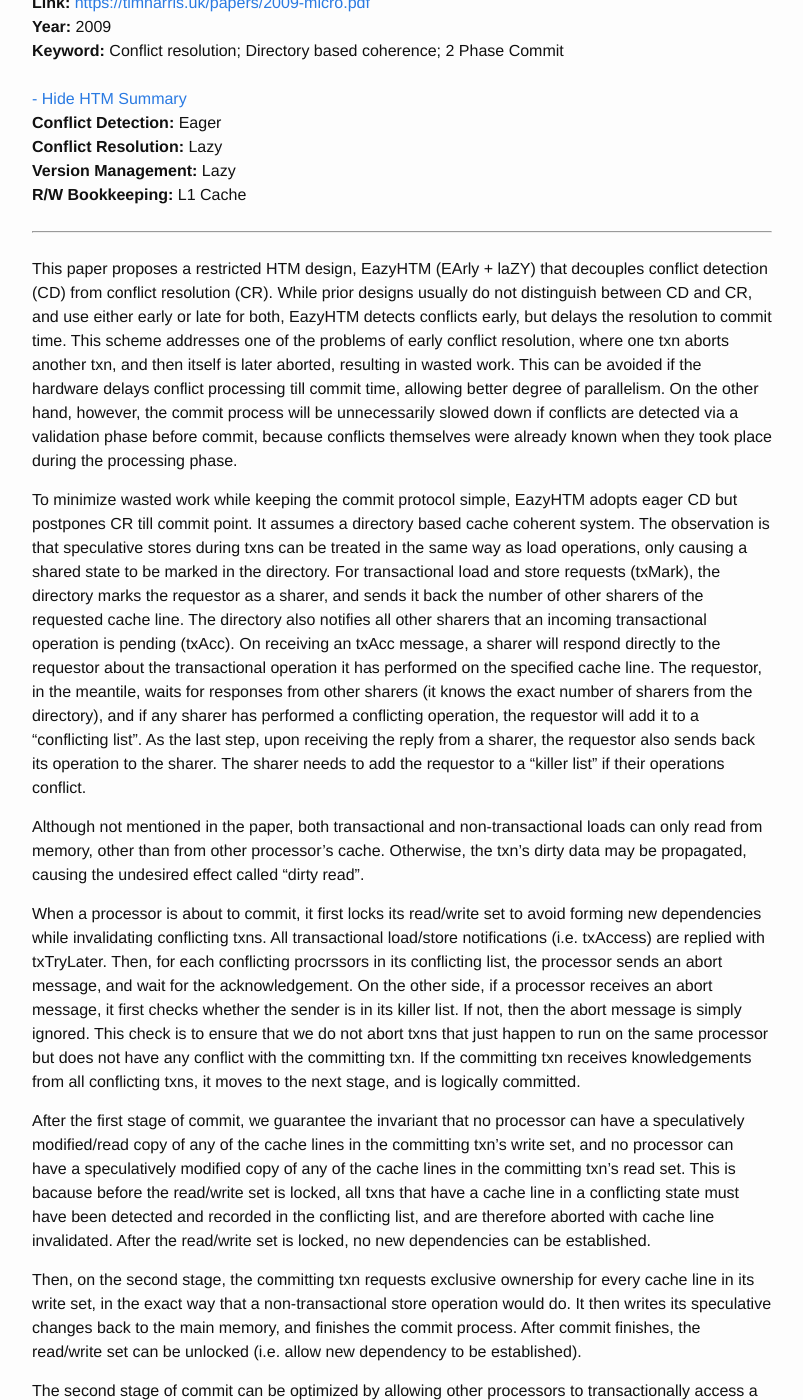
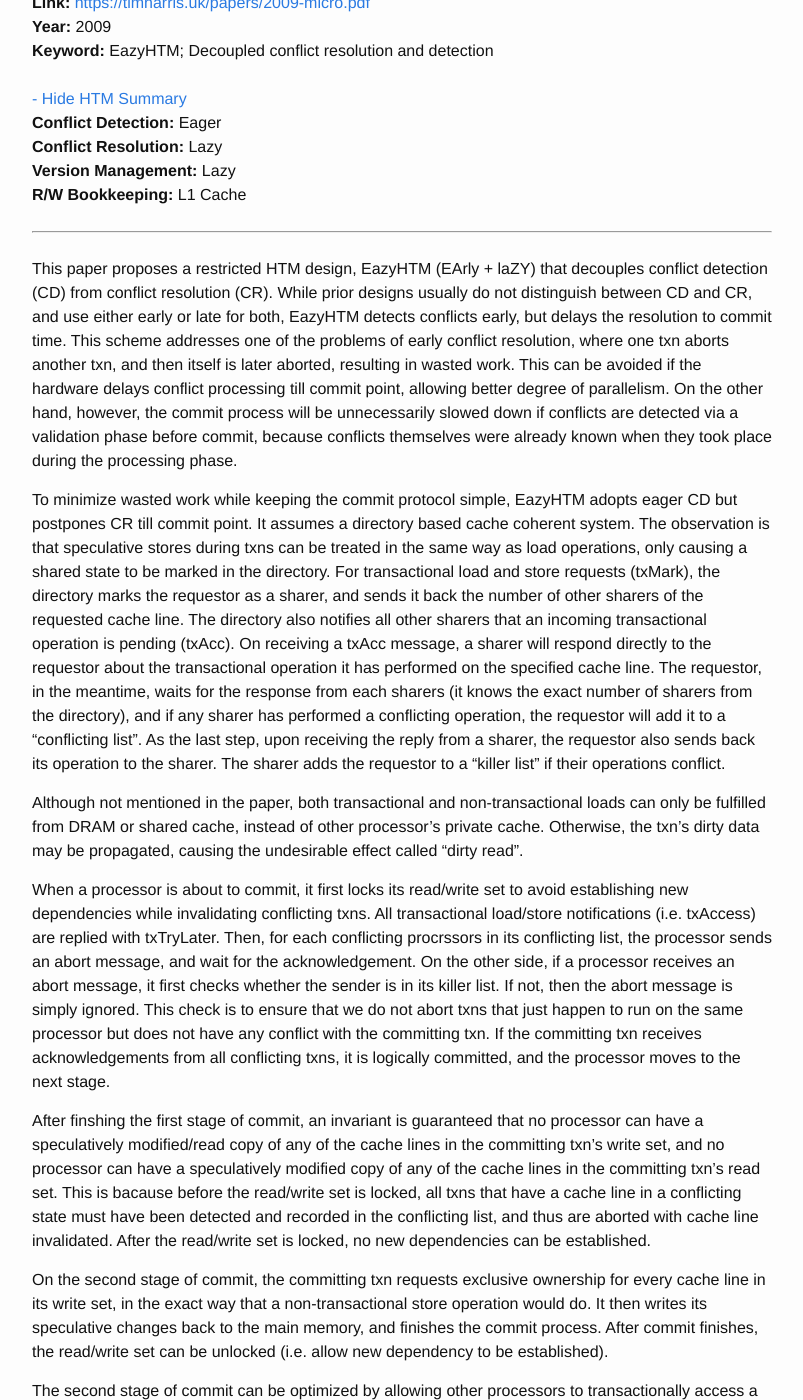
Before and after one commit to wangziqi2013/wangziqi2013.github.io, a Jekyll site: the page built from _posts/2018-03-07-EasyHTM-eager-lazy-htm.markdown, in a window 1280 px wide and 1400 px high, scrolled down 325 px. Shown: the whole window, without its empty margins (238-1041 px from the left). Built offline with Jekyll 4.4.1, drawn with Linux system fonts in a browser that asks for light colours.

Commit message:
Polish EazyHTM

```diff
--- a/_posts/2018-03-07-EasyHTM-eager-lazy-htm.markdown
+++ b/_posts/2018-03-07-EasyHTM-eager-lazy-htm.markdown
@@ -5,7 +5,7 @@ date:   2018-03-07 22:37:00 -0500
 categories: paper
 paper_title: "EazyHTM: Eager-Lazy Hardware Transactional Memory"
 paper_link: https://timharris.uk/papers/2009-micro.pdf
-paper_keyword: Conflict resolution; Directory based coherence; 2 Phase Commit
+paper_keyword: EazyHTM; Decoupled conflict resolution and detection
 paper_year: 2009
 rw_set: L1 Cache
 htm_cd: Eager
@@ -17,7 +17,7 @@ This paper proposes a restricted HTM design, EazyHTM (EArly + laZY) that decoupl
 While prior designs usually do not distinguish between CD and CR, and use either early or late for both, EazyHTM detects conflicts early,
 but delays the resolution to commit time. This scheme addresses one of the problems of early conflict resolution, where
 one txn aborts another txn, and then itself is later aborted, resulting in wasted work. This can be avoided if the hardware
-delays conflict processing till commit time, allowing better degree of parallelism. On the other hand, however, the commit process
+delays conflict processing till commit point, allowing better degree of parallelism. On the other hand, however, the commit process
 will be unnecessarily slowed down if conflicts are detected via a validation phase before commit, because conflicts themselves were
 already known when they took place during the processing phase.
 
@@ -25,31 +25,32 @@ To minimize wasted work while keeping the commit protocol simple, EazyHTM adopts
 a directory based cache coherent system. The observation is that speculative stores during txns can be treated in the same way as load
 operations, only causing a shared state to be marked in the directory. For transactional load and store requests (txMark), the
 directory marks the requestor as a sharer, and sends it back the number of other sharers of the requested cache line.
-The directory also notifies all other sharers that an incoming transactional operation is pending (txAcc). On receiving an txAcc message,
+The directory also notifies all other sharers that an incoming transactional operation is pending (txAcc). On receiving a txAcc message,
 a sharer will respond directly to the requestor about the transactional operation it has performed on the specified cache line. The
-requestor, in the meantile, waits for responses from other sharers (it knows the exact number of sharers from the directory),
+requestor, in the meantime, waits for the response from each sharers (it knows the exact number of sharers from the directory),
 and if any sharer has performed a conflicting operation, the requestor will add it to a "conflicting list".
 As the last step, upon receiving the reply from a sharer, the requestor also sends back its operation to
-the sharer. The sharer needs to add the requestor to a "killer list" if their operations conflict.
+the sharer. The sharer adds the requestor to a "killer list" if their operations conflict.
 
-Although not mentioned in the paper, both transactional and non-transactional loads can only read from memory, other than
-from other processor's cache. Otherwise, the txn's dirty data may be propagated, causing the undesired effect called "dirty read".
+Although not mentioned in the paper, both transactional and non-transactional loads can only be fulfilled from DRAM or shared cache,
+instead of other processor's private cache. Otherwise, the txn's dirty data may be propagated, causing the undesirable effect called
+"dirty read".
 
-When a processor is about to commit, it first locks its read/write set to avoid forming new dependencies while invalidating
+When a processor is about to commit, it first locks its read/write set to avoid establishing new dependencies while invalidating
 conflicting txns. All transactional load/store notifications (i.e. txAccess) are replied with txTryLater. Then, for each
 conflicting procrssors in its conflicting list, the processor sends an abort message, and wait for the acknowledgement. On
 the other side, if a processor receives an abort message, it first checks whether the sender is in its killer list. If not,
 then the abort message is simply ignored. This check is to ensure that we do not abort txns that just happen to run on the
-same processor but does not have any conflict with the committing txn. If the committing txn receives knowledgements
-from all conflicting txns, it moves to the next stage, and is logically committed.
+same processor but does not have any conflict with the committing txn. If the committing txn receives acknowledgements
+from all conflicting txns, it is logically committed, and the processor moves to the next stage.
 
-After the first stage of commit, we guarantee the invariant that no processor can have a speculatively modified/read copy of
+After finshing the first stage of commit, an invariant is guaranteed that no processor can have a speculatively modified/read copy of
 any of the cache lines in the committing txn's write set, and no processor can have a speculatively modified copy of
 any of the cache lines in the committing txn's read set. This is bacause before the read/write set is locked, all txns
-that have a cache line in a conflicting state must have been detected and recorded in the conflicting list, and are
-therefore aborted with cache line invalidated. After the read/write set is locked, no new dependencies can be established.
+that have a cache line in a conflicting state must have been detected and recorded in the conflicting list, and thus
+are aborted with cache line invalidated. After the read/write set is locked, no new dependencies can be established.
 
-Then, on the second stage, the committing txn requests exclusive ownership for every cache line in its write set, in
+On the second stage of commit, the committing txn requests exclusive ownership for every cache line in its write set, in
 the exact way that a non-transactional store operation would do. It then writes its speculative changes back to the
 main memory, and finishes the commit process. After commit finishes, the read/write set can be unlocked (i.e. allow new
 dependency to be established).
```
